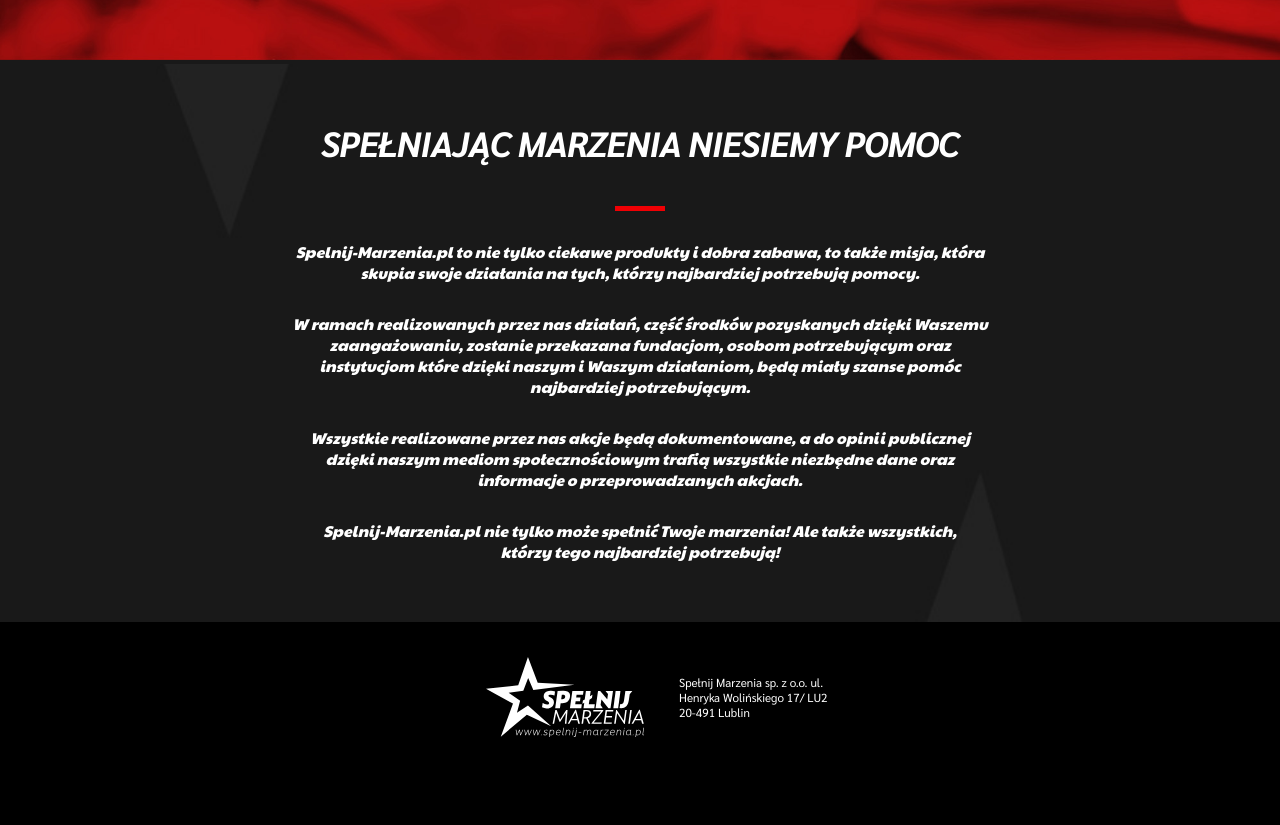
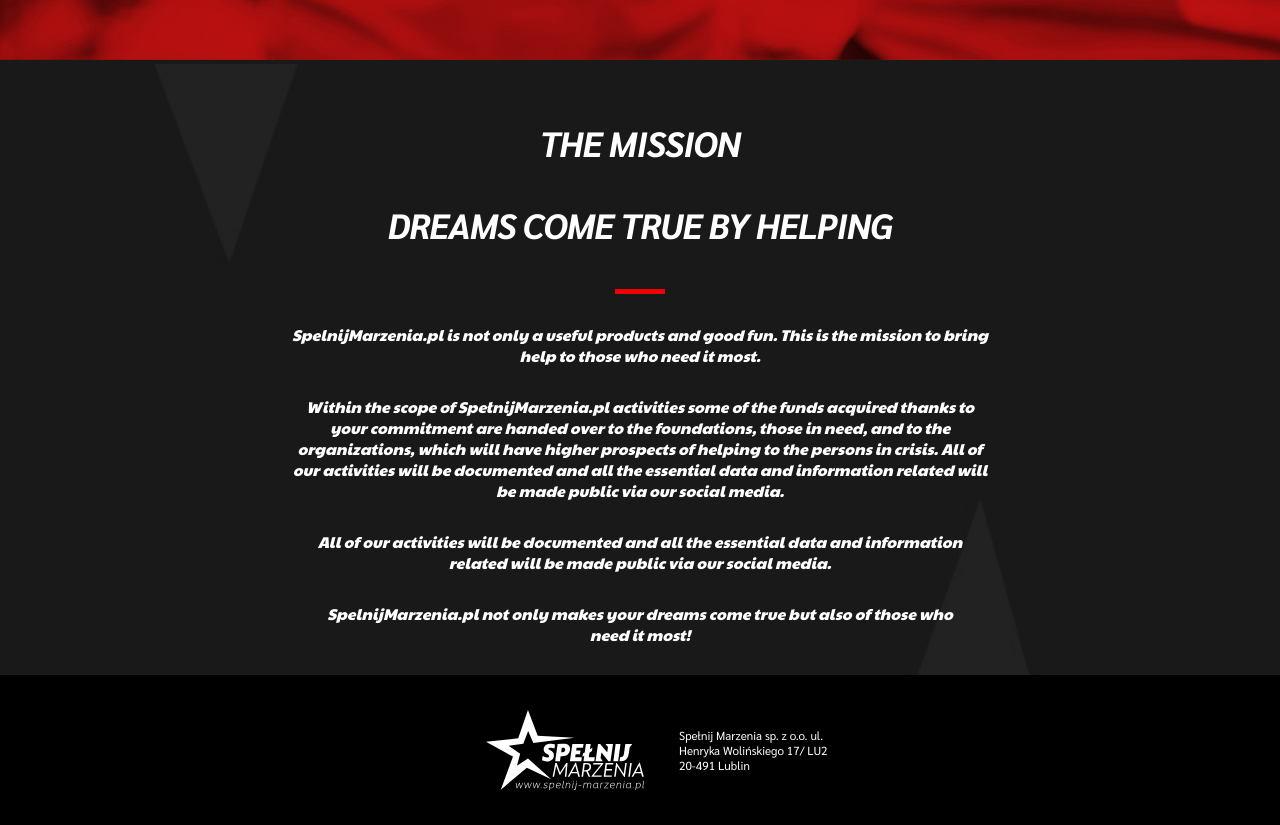
Before and after one commit to JerryWski/Project-Dreams, a React (Vite) app: page / in a window 1280 px wide. Shown: the part 3880-4705 px from the top of the page. Before the commit the page ends 4652 px from the top, so only its background shows below. Built offline with nearby package versions, Linux system fonts and the light colour scheme.

Commit message:
charity trans

```diff
--- a/src/components/CharitySection.module.css
+++ b/src/components/CharitySection.module.css
@@ -47,7 +47,7 @@
   font-style: italic;
   margin-bottom: 20px;
 }
-.charity_description :nth-child(6) {
+.charity_description :nth-child(7) {
   padding: 0px 20px 0 20px;
   margin-bottom: 0;
 }
--- a/src/components/CharitySection.tsx
+++ b/src/components/CharitySection.tsx
@@ -1,6 +1,8 @@
+import { useTranslation } from 'react-i18next';
 import styles from './CharitySection.module.css';
 
 const CharitySection = () => {
+  const { t } = useTranslation();
   return (
     <div className={styles.charity_container}>
       <picture>
@@ -12,29 +14,30 @@ const CharitySection = () => {
         />
       </picture>
       <div className={styles.charity_description}>
+        <h2 className={styles.description_header}>{t('The Mission')}</h2>
         <h2 className={styles.description_header}>
-          SPEŁNIAJĄC MARZENIA NIESIEMY POMOC
+          {t('Dreams come true by helping')}
         </h2>
         <span className={styles.redline} />
         <p className={styles.description_text}>
-          Spelnij-Marzenia.pl to nie tylko ciekawe produkty i dobra zabawa, to
-          także misja, która skupia swoje działania na tych, którzy najbardziej
-          potrzebują pomocy.
+          {t(
+            'SpelnijMarzenia.pl is not only a useful products and good fun. This is the mission to bring help to those who need it most.'
+          )}
         </p>
         <p className={styles.description_text}>
-          W ramach realizowanych przez nas działań, część środków pozyskanych
-          dzięki Waszemu zaangażowaniu, zostanie przekazana fundacjom, osobom
-          potrzebującym oraz instytucjom które dzięki naszym i Waszym
-          działaniom, będą miały szanse pomóc najbardziej potrzebującym.
+          {t(
+            'Within the scope of SpełnijMarzenia.pl activities some of the funds acquired thanks to  your commitment are handed over to the foundations, those in need, and to the organizations, which will have higher prospects of helping to the persons in crisis. All of our activities will be documented and all the essential data and information related will be made public via our social media.'
+          )}
         </p>
         <p className={styles.description_text}>
-          Wszystkie realizowane przez nas akcje będą dokumentowane, a do opinii
-          publicznej dzięki naszym mediom społecznościowym trafią wszystkie
-          niezbędne dane oraz informacje o przeprowadzanych akcjach.
+          {t(
+            'All of our activities will be documented and all the essential data and information related will be made public via our social media.'
+          )}
         </p>
         <p className={styles.description_text}>
-          Spelnij-Marzenia.pl nie tylko może spełnić Twoje marzenia! Ale także
-          wszystkich, którzy tego najbardziej potrzebują!
+          {t(
+            'SpelnijMarzenia.pl not only makes your dreams come true but also of those who need it most!'
+          )}
         </p>
       </div>
     </div>
--- a/src/locales/en/translation.json
+++ b/src/locales/en/translation.json
@@ -18,5 +18,11 @@
   "Win a new flat and...cash for an appliance worth a total of PLN 1,000,000" : "Win a new flat and...cash for an appliance worth a total of PLN 1,000,000",
   "Have you always dreamt of your own flat but the galloping inflation, the property prices and the credit terms take it all away from you? If so – our promotional lottery is cut out for you!": "Have you always dreamt of your own flat but the galloping inflation, the property prices and the credit terms take it all away from you? If so – our promotional lottery is cut out for you!",
   "Take part in the lottery and win a flat worth PLN 800, 000, and PLN 200, 000 for its equipment!": "Take part in the lottery and win a flat worth PLN 800, 000, and PLN 200, 000 for its equipment!",
-  "You decide where and how you want to live! The costs of the tax are borne by the lottery organiser!": "You decide where and how you want to live! The costs of the tax are borne by the lottery organiser!"
+  "You decide where and how you want to live! The costs of the tax are borne by the lottery organiser!": "You decide where and how you want to live! The costs of the tax are borne by the lottery organiser!",
+  "The Mission": "THE MISSION",
+  "Dreams come true by helping": "DREAMS COME TRUE BY HELPING",
+  "SpelnijMarzenia.pl is not only a useful products and good fun. This is the mission to bring help to those who need it most.": "SpelnijMarzenia.pl is not only a useful products and good fun. This is the mission to bring help to those who need it most.",
+  "Within the scope of SpełnijMarzenia.pl activities some of the funds acquired thanks to  your commitment are handed over to the foundations, those in need, and to the organizations, which will have higher prospects of helping to the persons in crisis. All of our activities will be documented and all the essential data and information related will be made public via our social media." : "Within the scope of SpełnijMarzenia.pl activities some of the funds acquired thanks to  your commitment are handed over to the foundations, those in need, and to the organizations, which will have higher prospects of helping to the persons in crisis. All of our activities will be documented and all the essential data and information related will be made public via our social media.",
+  "All of our activities will be documented and all the essential data and information related will be made public via our social media." : "All of our activities will be documented and all the essential data and information related will be made public via our social media.",
+  "SpelnijMarzenia.pl not only makes your dreams come true but also of those who need it most!" : "SpelnijMarzenia.pl not only makes your dreams come true but also of those who need it most!"
 }
--- a/src/locales/pl/translation.json
+++ b/src/locales/pl/translation.json
@@ -18,5 +18,11 @@
   "Win a new flat and...cash for an appliance worth a total of PLN 1,000,000" : "Wygraj nowe mieszkanie i … kasę na urządzenie o łącznej wartości 1.000.000 złotych",
   "Have you always dreamt of your own flat but the galloping inflation, the property prices and the credit terms take it all away from you? If so – our promotional lottery is cut out for you!": "Zawsze marzyłeś o swoim własnym mieszkaniu, jednak galopująca inflacja, ceny nieruchomości i warunki kredytowe nie pozwalają Ci na własny dach nad głową? - Jeśli tak to nasza loteria promocyjna jest właśnie dla Ciebie!",
   "Take part in the lottery and win a flat worth PLN 800, 000, and PLN 200, 000 for its equipment!": "Weź udział i wygraj mieszkanie o wartości 800 tys. złotych oraz 200 tys. złotych na jego wyposażenie!",
-  "You decide where and how you want to live! The costs of the tax are borne by the lottery organiser!": "Sam zdecydujesz gdzie będziesz mieszkał i jak będziesz mieszkał! Koszty podatku od nagrody ponosi organizator loterii!"
+  "You decide where and how you want to live! The costs of the tax are borne by the lottery organiser!": "Sam zdecydujesz gdzie będziesz mieszkał i jak będziesz mieszkał! Koszty podatku od nagrody ponosi organizator loterii!",
+  "The Mission" : "MISJA",
+  "Dreams come true by helping": "SPEŁNIAJĄC MARZENIA NIESIEMY POMOC",
+  "SpelnijMarzenia.pl is not only a useful products and good fun. This is the mission to bring help to those who need it most." : "Spelnij-Marzenia.pl to nie tylko ciekawe produkty i dobra zabawa, to także misja, która skupia swoje działania na tych, którzy najbardziej potrzebują pomocy.",
+  "Within the scope of SpełnijMarzenia.pl activities some of the funds acquired thanks to  your commitment are handed over to the foundations, those in need, and to the organizations, which will have higher prospects of helping to the persons in crisis. All of our activities will be documented and all the essential data and information related will be made public via our social media.": "W ramach realizowanych przez nas działań, część środków pozyskanych dzięki Waszemu zaangażowaniu, zostanie przekazana fundacjom, osobom potrzebującym oraz instytucjom które dzięki naszym i Waszym działaniom, będą miały szanse pomóc najbardziej potrzebującym.",
+  "All of our activities will be documented and all the essential data and information related will be made public via our social media." : "Wszystkie realizowane przez nas akcje będą dokumentowane, a do opinii publicznej dzięki naszym mediom społecznościowym trafią wszystkie niezbędne dane oraz informacje o przeprowadzanych akcjach.",
+  "SpelnijMarzenia.pl not only makes your dreams come true but also of those who need it most!" : "Spelnij-Marzenia.pl nie tylko może spełnić Twoje marzenia! Ale także wszystkich, którzy tego najbardziej potrzebują!"
 }
```
